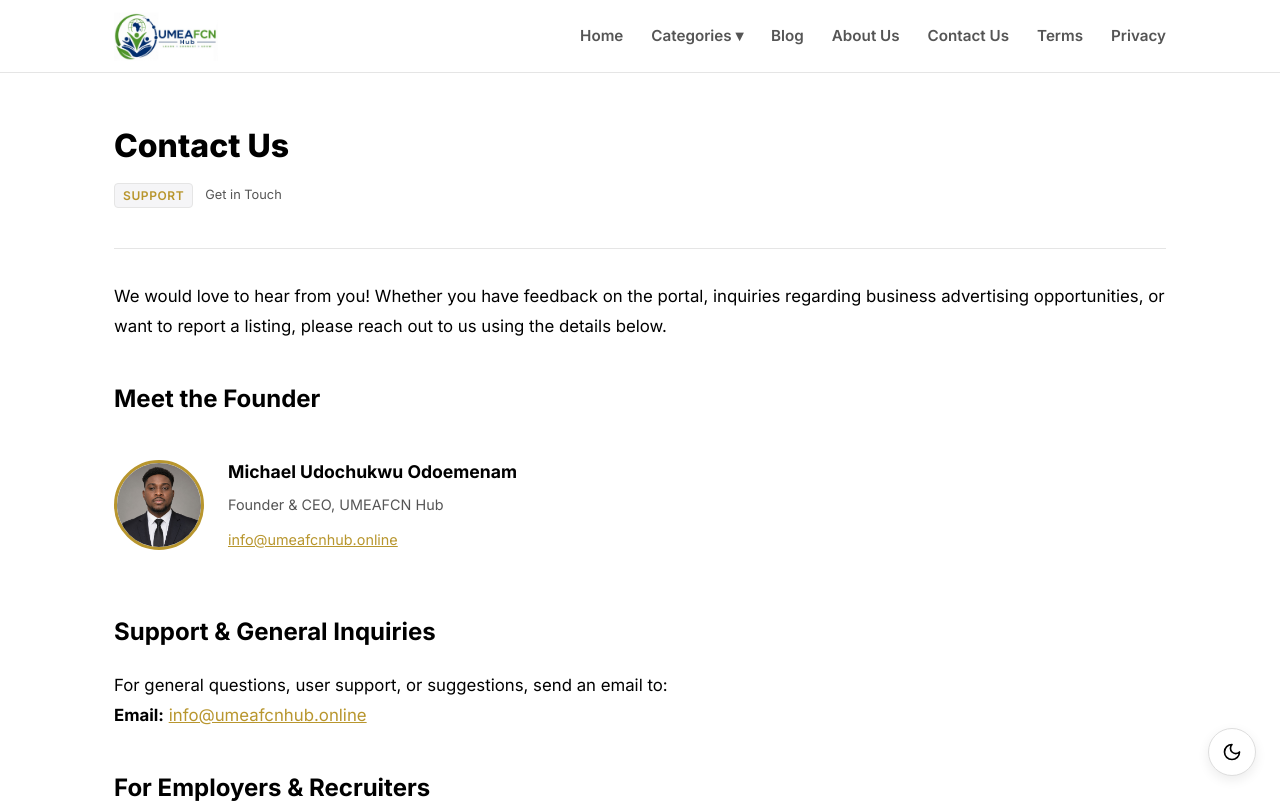
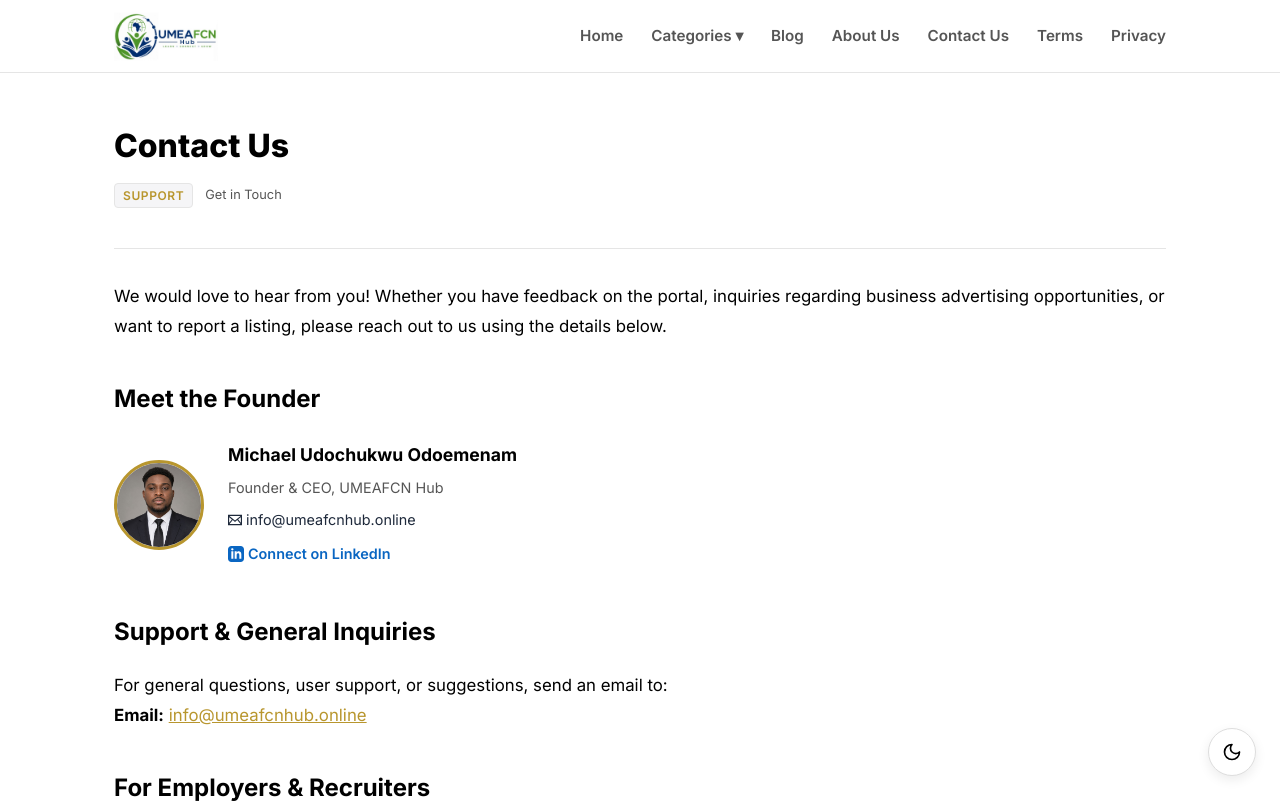
Before and after one commit to umeaclinton/UMEAFCN-Hub, a Next.js app: page /contact in a window 1280 px wide. Shown: the top 803 px of the page. Built offline with nearby package versions, Linux system fonts and the light colour scheme.

Commit message:
Add LinkedIn connection link with icon to founder info across homepage, about us, and contact us pages

```diff
--- a/src/app/about/page.tsx
+++ b/src/app/about/page.tsx
@@ -35,6 +35,12 @@ export default function AboutPage() {
             <p style={{ margin: 0, fontSize: '0.95rem', color: 'var(--text-muted)' }}>
               Michael built UMEAFCN Hub out of a passion for making career opportunities more accessible to young Africans. His vision is a single, trusted platform where every serious job seeker can find their next big break without the noise.
             </p>
+            <div style={{ marginTop: '0.75rem' }}>
+              <a href="https://www.linkedin.com/in/umeaclinton/" target="_blank" rel="noopener noreferrer" style={{ color: '#0a66c2', fontWeight: '600', fontSize: '0.95rem', display: 'inline-flex', alignItems: 'center', gap: '4px', textDecoration: 'none' }}>
+                <svg xmlns="http://www.w3.org/2000/svg" width="18" height="18" viewBox="0 0 24 24" fill="currentColor"><path d="M19 0h-14c-2.761 0-5 2.239-5 5v14c0 2.761 2.239 5 5 5h14c2.762 0 5-2.239 5-5v-14c0-2.761-2.238-5-5-5zm-11 19h-3v-11h3v11zm-1.5-12.268c-.966 0-1.75-.79-1.75-1.764s.784-1.764 1.75-1.764 1.75.79 1.75 1.764-.783 1.764-1.75 1.764zm13.5 12.268h-3v-5.604c0-3.368-4-3.113-4 0v5.604h-3v-11h3v1.765c1.396-2.586 7-2.777 7 2.476v6.759z"/></svg>
+                Connect on LinkedIn
+              </a>
+            </div>
           </div>
         </div>
 
--- a/src/app/contact/page.tsx
+++ b/src/app/contact/page.tsx
@@ -32,7 +32,16 @@ export default function ContactPage() {
           <div>
             <strong style={{ fontSize: '1.1rem', display: 'block', marginBottom: '0.25rem' }}>Michael Udochukwu Odoemenam</strong>
             <span style={{ color: 'var(--text-muted)', fontSize: '0.9rem', display: 'block', marginBottom: '0.4rem' }}>Founder & CEO, UMEAFCN Hub</span>
-            <a href="mailto:info@umeafcnhub.online" style={{ fontSize: '0.9rem' }}>info@umeafcnhub.online</a>
+            <a href="mailto:info@umeafcnhub.online" style={{ fontSize: '0.9rem', color: '#1e293b', display: 'flex', alignItems: 'center', gap: '4px', textDecoration: 'none', marginBottom: '0.25rem' }}>
+              <svg xmlns="http://www.w3.org/2000/svg" width="14" height="14" viewBox="0 0 24 24" fill="currentColor"><path d="M0 3v18h24v-18h-24zm6.623 7.929l-4.623 5.712v-9.458l4.623 3.746zm-4.141-5.929h19.035l-9.517 7.713-9.518-7.713zm5.694 7.188l3.824 3.099 3.83-3.104 5.612 6.817h-18.779l5.513-6.812zm9.208-1.264l4.616-3.741v9.348l-4.616-5.607z"/></svg>
+              info@umeafcnhub.online
+            </a>
+            <div style={{ marginTop: '0.5rem' }}>
+              <a href="https://www.linkedin.com/in/umeaclinton/" target="_blank" rel="noopener noreferrer" style={{ color: '#0a66c2', fontWeight: '600', fontSize: '0.9rem', display: 'inline-flex', alignItems: 'center', gap: '4px', textDecoration: 'none' }}>
+                <svg xmlns="http://www.w3.org/2000/svg" width="16" height="16" viewBox="0 0 24 24" fill="currentColor"><path d="M19 0h-14c-2.761 0-5 2.239-5 5v14c0 2.761 2.239 5 5 5h14c2.762 0 5-2.239 5-5v-14c0-2.761-2.238-5-5-5zm-11 19h-3v-11h3v11zm-1.5-12.268c-.966 0-1.75-.79-1.75-1.764s.784-1.764 1.75-1.764 1.75.79 1.75 1.764-.783 1.764-1.75 1.764zm13.5 12.268h-3v-5.604c0-3.368-4-3.113-4 0v5.604h-3v-11h3v1.765c1.396-2.586 7-2.777 7 2.476v6.759z"/></svg>
+                Connect on LinkedIn
+              </a>
+            </div>
           </div>
         </div>
 
--- a/src/app/page.tsx
+++ b/src/app/page.tsx
@@ -140,6 +140,12 @@ export default async function Home({ searchParams }: { searchParams: Promise<{ q
           <div className="founder-text">
             <h3>Welcome to UMEAFCN Hub!</h3>
             <p>I built this platform to curate the best remote jobs, internships, and scholarships in one place. No spam, just real opportunities hand-picked for our community. <br/><strong>Michael Udochukwu Odoemenam</strong>, Founder & CEO</p>
+            <div style={{ marginTop: '0.5rem' }}>
+              <a href="https://www.linkedin.com/in/umeaclinton/" target="_blank" rel="noopener noreferrer" style={{ color: '#0a66c2', fontWeight: '600', fontSize: '0.9rem', display: 'inline-flex', alignItems: 'center', gap: '4px' }}>
+                <svg xmlns="http://www.w3.org/2000/svg" width="16" height="16" viewBox="0 0 24 24" fill="currentColor"><path d="M19 0h-14c-2.761 0-5 2.239-5 5v14c0 2.761 2.239 5 5 5h14c2.762 0 5-2.239 5-5v-14c0-2.761-2.238-5-5-5zm-11 19h-3v-11h3v11zm-1.5-12.268c-.966 0-1.75-.79-1.75-1.764s.784-1.764 1.75-1.764 1.75.79 1.75 1.764-.783 1.764-1.75 1.764zm13.5 12.268h-3v-5.604c0-3.368-4-3.113-4 0v5.604h-3v-11h3v1.765c1.396-2.586 7-2.777 7 2.476v6.759z"/></svg>
+                Connect with me on LinkedIn
+              </a>
+            </div>
           </div>
         </div>
 
```
